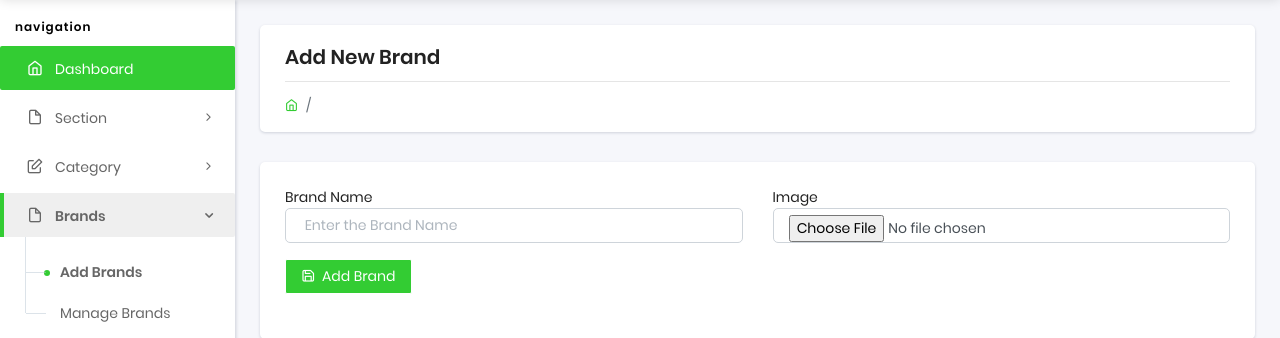
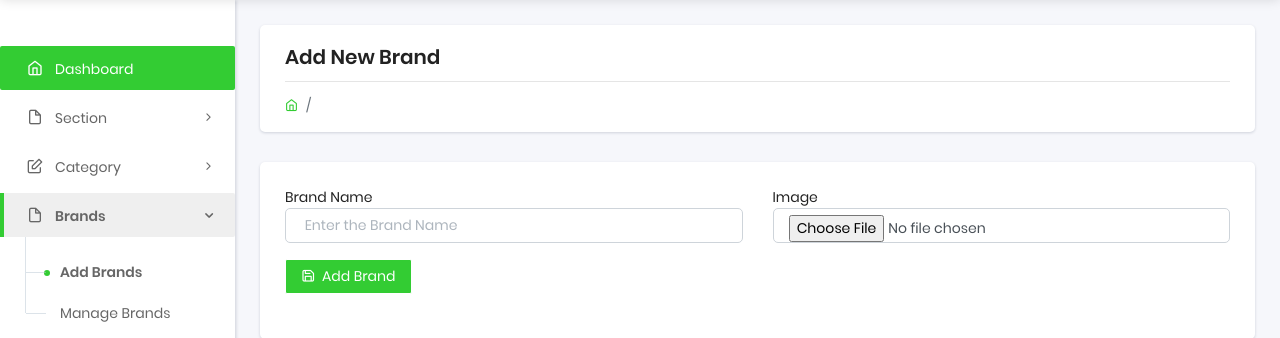
Before and after one commit to Yashdeep9073/quotetender, a PHP site: page /quotetender/login/add-brand.php in a window 1280 px wide. Shown: the part 56-394 px from the top of the page. Run offline with PHP 8.4, Linux system fonts and the light colour scheme; the visitor is signed in with stand-in values (Sample User, id 1); tables that the repository leaves empty or names only in its code hold one stand-in row (values such as "Sample post"); data that the repository does not hold is empty; some libraries are stand-ins or nearby versions.

Commit message:
navbar-ui-fix

```diff
--- a/login/navbar.php
+++ b/login/navbar.php
@@ -87,7 +87,7 @@ $isAdmin = strtolower($roleData['role_name']) === 'admin';
         <div class="navbar-content scroll-div ">
             <ul class="nav pcoded-inner-navbar ">
                 <li class="nav-item pcoded-menu-caption">
-                    <label>Navigation</label>
+                    <label></label>
                 </li>
                 <?php if ($isAdmin || hasPermission('Dashboard', $privileges, $roleData['role_name'])): ?>
                     <li class="nav-item">
```
